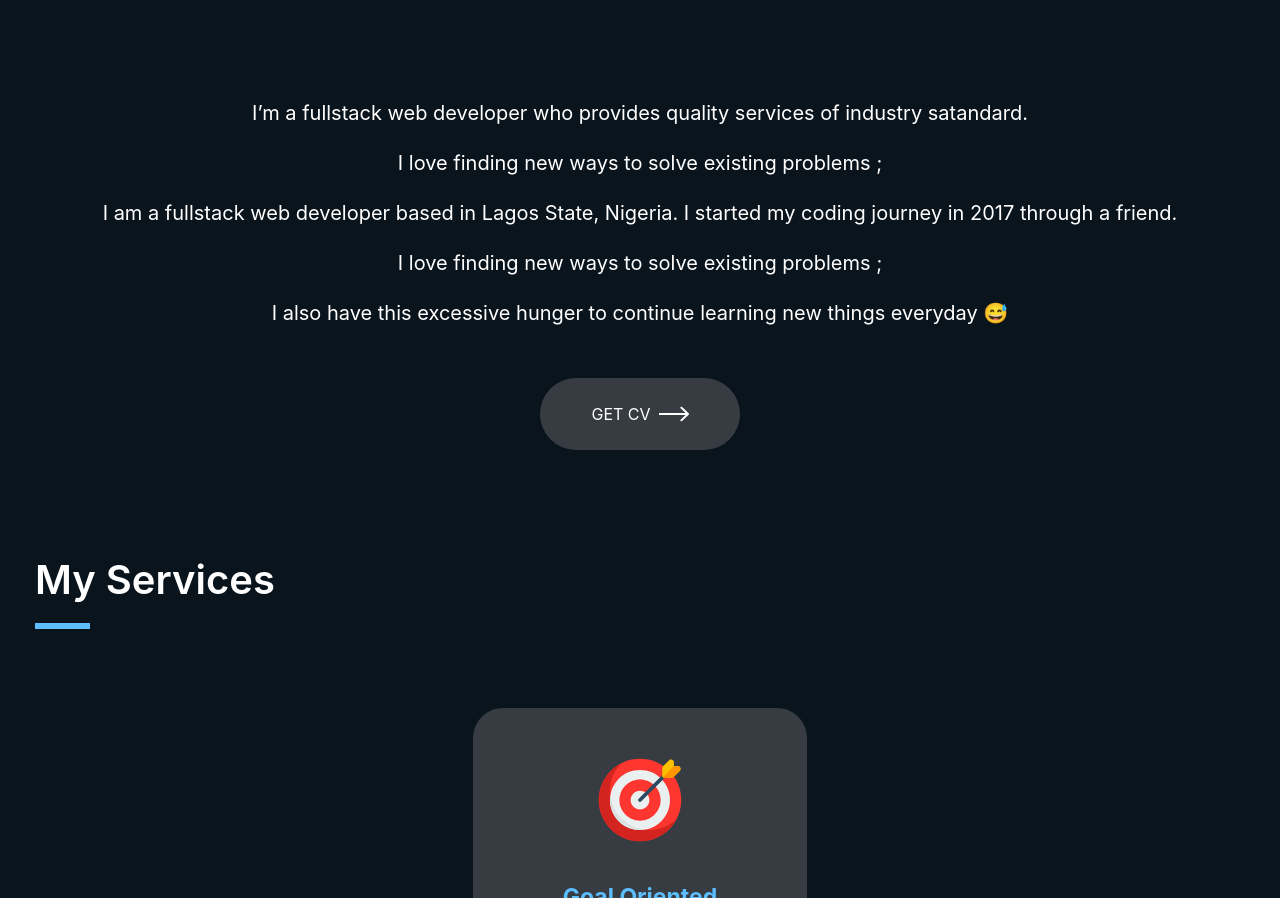
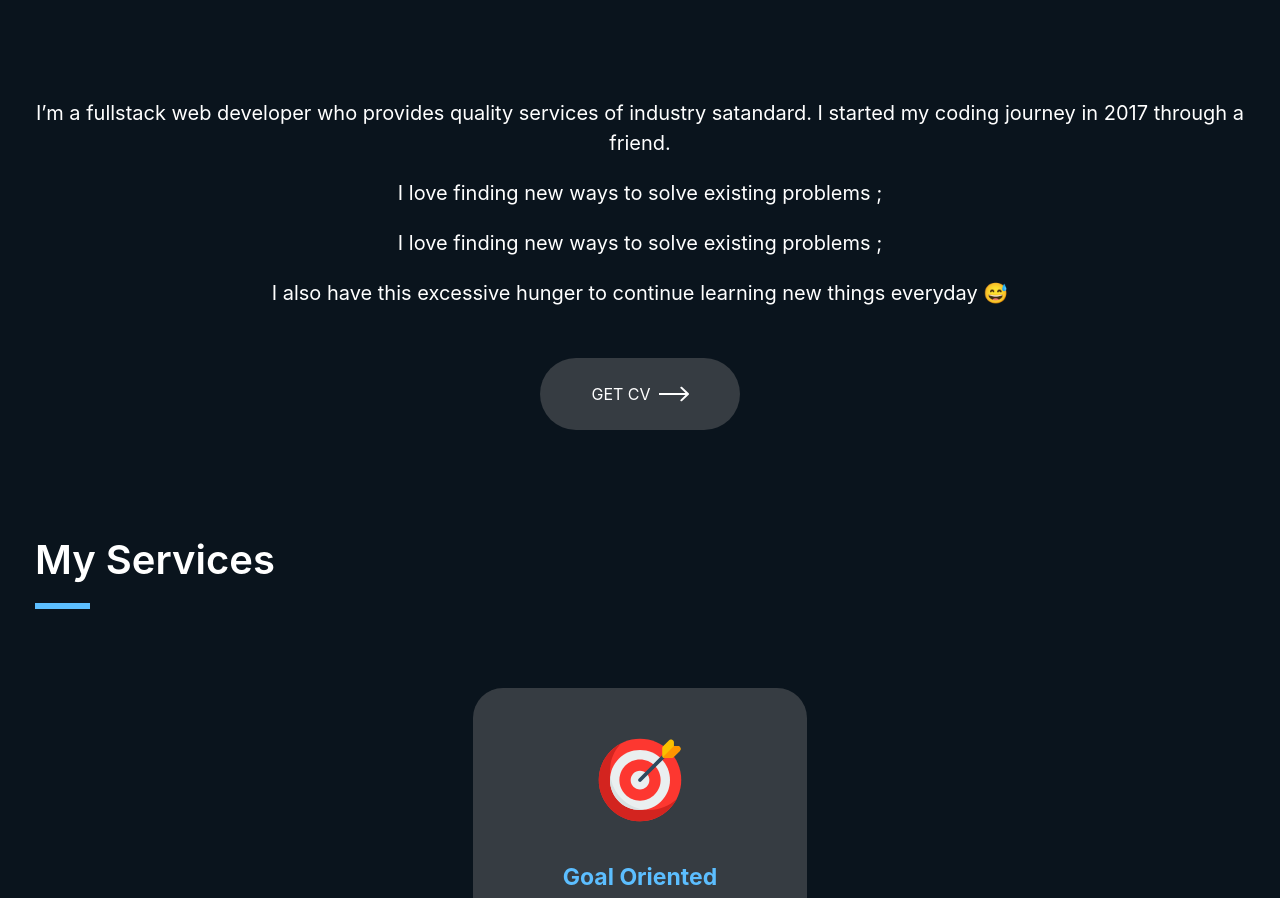
Before and after one commit to Itzadetunji/my-website, a Next.js app: page /about in a window 1280 px wide. Shown: the part 850-1748 px from the top of the page. Built offline with nearby package versions, Linux system fonts and the light colour scheme.

Commit message:
Chore: Updated about.tsx and index.tsx

```diff
--- a/pages/about.tsx
+++ b/pages/about.tsx
@@ -88,17 +88,16 @@ const about: NextPage = () => {
           <div className='text-white mt-[73px]'>
             <img src="./images/me.jpeg" alt="" className='w-[363px] h-[528px]'/>
             <div className='mt-[100px] text-[20px] text-center'>
-              <p>I’m a fullstack web developer who provides quality services of industry satandard.</p>
+              <p>
+              I’m a fullstack web developer who provides quality services of industry satandard. I started my coding journey in 2017 through a friend.
+              </p>
               <p className='mt-[20px]'>I love finding new ways to solve existing problems ;</p>
-              <p className='mt-[20px]'>
-              I am a fullstack web developer based in Lagos State, Nigeria. I started my coding journey in 2017 through a friend.
-              </p>
               <p className='mt-[20px]'>I love finding new ways to solve existing problems ;</p>
               <p className='mt-[20px]'>I also have this excessive hunger to continue learning new things everyday 😅 </p>
             </div>
           </div>
           <div className='mt-[50px]'>
-            <Button link={'#'} text={'GET CV'} height={'200px'} width={'72.3px'} />
+            <Button link={'https://www.linkedin.com/in/adetunji-adeyinka-8aa5311b9/'} text={'GET CV'} height={'200px'} width={'72.3px'} />
           </div>
           <div className='mt-[100px]'>
             <p className='text-white font-[600] text-[40px]'>My Services</p>
--- a/pages/index.tsx
+++ b/pages/index.tsx
@@ -23,12 +23,10 @@ const index : NextPage = () => {
           <div className='text-white mt-[73px]'>
             <img src="./images/me.jpeg" alt="" className='w-[363px] h-[528px]'/>
             <div className='mt-[100px] text-[25px] text-center'>
-              <p>I’m a fullstack web developer who provides quality services of industry satandard.</p>
-              <p className='mt-[20px]'>I love finding new ways to solve existing problems ;</p>
               <p className='mt-[20px]'>
-              I am a fullstack web developer based in Lagos State, Nigeria. I started my coding journey in 2017 through a friend.
+              I am a fullstack web developer based in Lagos State, Nigeria. I started my coding journey in 2017 and now I have over 4+ years of experience.
               </p>
-              <p className='mt-[20px]'>I love finding new ways to solve existing problems ;</p>
+              <p className='mt-[20px]'>I love finding new ways to solve existing problems ;)</p>
               <p className='mt-[20px]'>I also have this excessive hunger to continue learning new things everyday 😅 </p>
             </div>
           </div>
```
